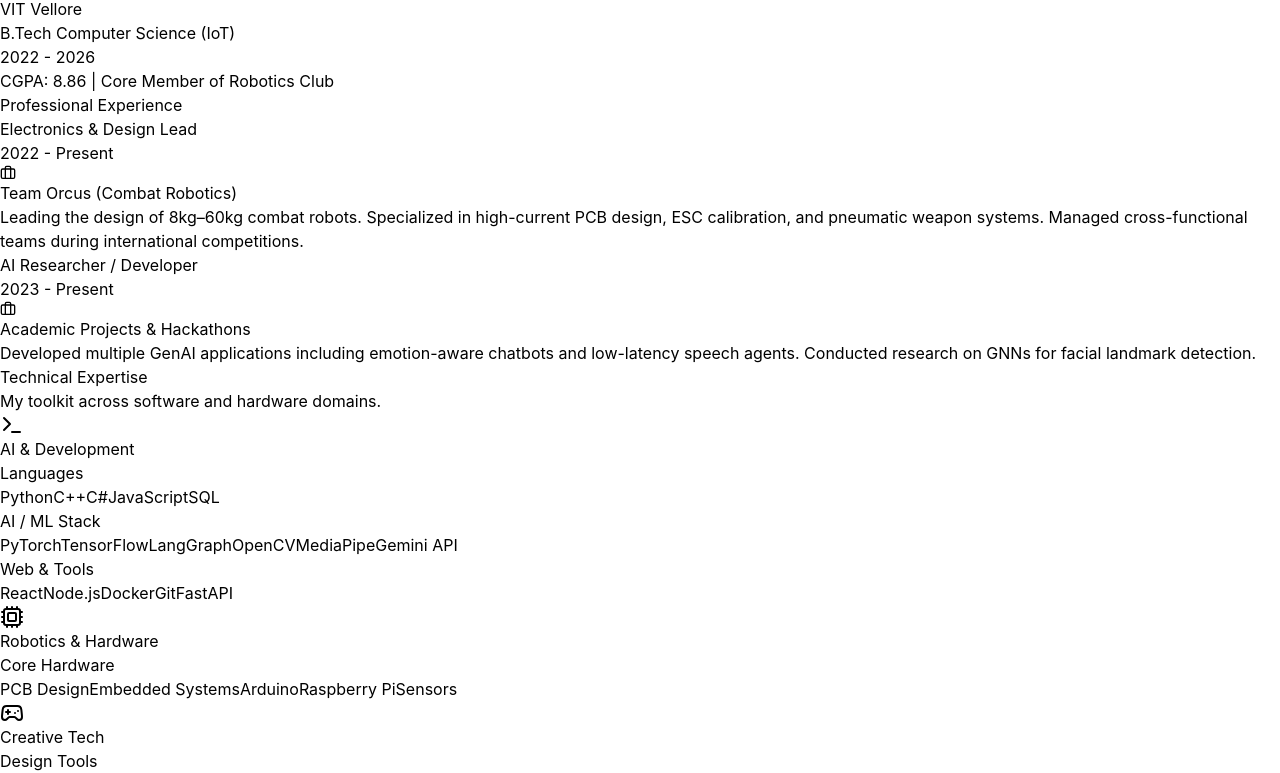
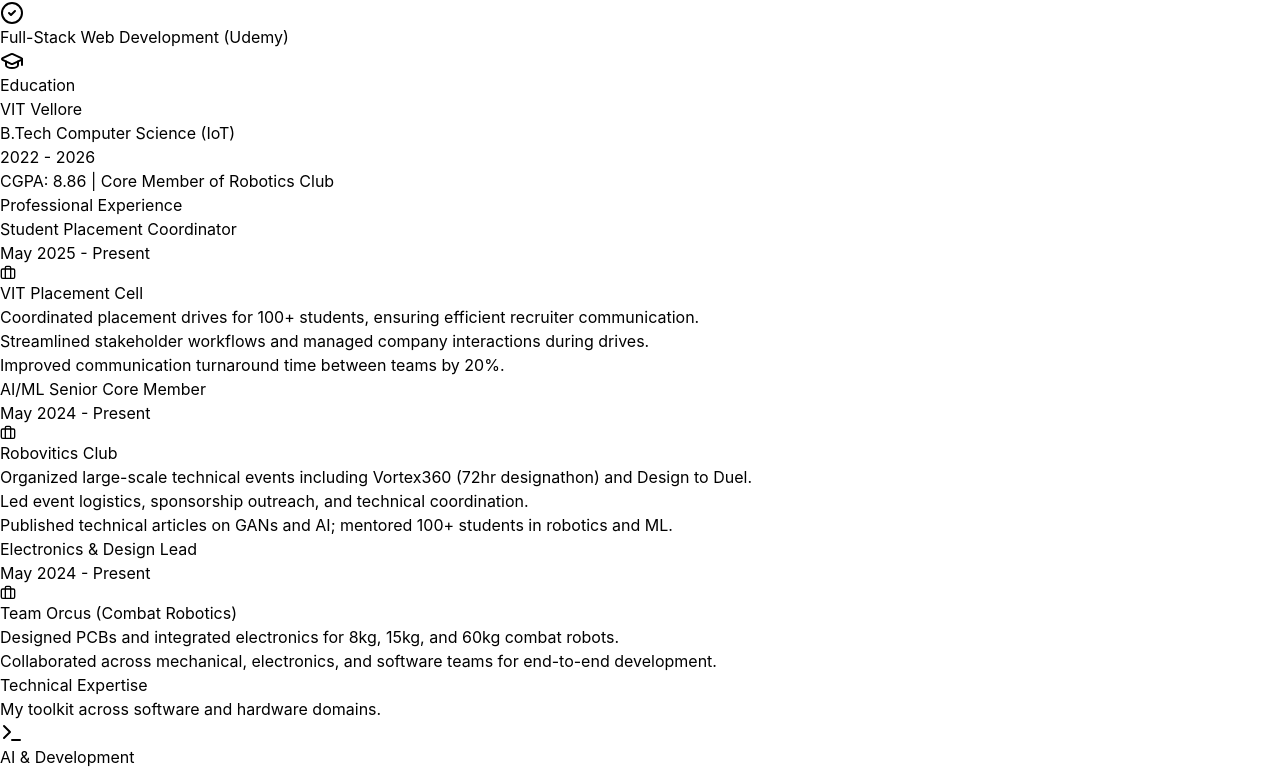
Before and after one commit to archit2004/my-portfolio, a React (Vite) app: page / in a window 1280 px wide. Shown: the part 1839-2612 px from the top of the page. Built offline with nearby package versions, Linux system fonts and the light colour scheme.

Commit message:
added git links and updated experience

```diff
--- a/src/App.jsx
+++ b/src/App.jsx
@@ -29,21 +29,39 @@
   location: "Vellore, India",
   email: "tiwariarchit2004@gmail.com",
   linkedin: "https://linkedin.com/in/archit-tiwari-a74972247",
-  resumeLink: "/Resume_ArchitTiwari.pdf"
+  github: "https://github.com/archit2004",
 };
 
+// UPDATED EXPERIENCE SECTION
 const EXPERIENCE = [
+  {
+    role: "Student Placement Coordinator",
+    company: "VIT Placement Cell",
+    period: "May 2025 - Present",
+    desc: [
+      "Coordinated placement drives for 100+ students, ensuring efficient recruiter communication.",
+      "Streamlined stakeholder workflows and managed company interactions during drives.",
+      "Improved communication turnaround time between teams by 20%."
+    ]
+  },
+  {
+    role: "AI/ML Senior Core Member",
+    company: "Robovitics Club",
+    period: "May 2024 - Present",
+    desc: [
+      "Organized large-scale technical events including Vortex360 (72hr designathon) and Design to Duel.",
+      "Led event logistics, sponsorship outreach, and technical coordination.",
+      "Published technical articles on GANs and AI; mentored 100+ students in robotics and ML."
+    ]
+  },
   {
     role: "Electronics & Design Lead",
     company: "Team Orcus (Combat Robotics)",
-    period: "2022 - Present",
-    desc: "Leading the design of 8kg–60kg combat robots. Specialized in high-current PCB design, ESC calibration, and pneumatic weapon systems. Managed cross-functional teams during international competitions."
-  },
-  {
-    role: "AI Researcher / Developer",
-    company: "Academic Projects & Hackathons",
-    period: "2023 - Present",
-    desc: "Developed multiple GenAI applications including emotion-aware chatbots and low-latency speech agents. Conducted research on GNNs for facial landmark detection."
+    period: "May 2024 - Present",
+    desc: [
+      "Designed PCBs and integrated electronics for 8kg, 15kg, and 60kg combat robots.",
+      "Collaborated across mechanical, electronics, and software teams for end-to-end development."
+    ]
   }
 ];
 
@@ -139,7 +157,8 @@
       {/* MOBILE HERO (Visible only on small screens) */}
       <div className="md:hidden flex flex-col items-center justify-center h-full px-6 text-center z-20 relative pt-20">
         <div className="w-32 h-32 rounded-full border-4 border-blue-500 overflow-hidden mb-6 shadow-blue-900/50 shadow-lg">
-           <img src="https://api.dicebear.com/7.x/avataaars/svg?seed=Archit&backgroundColor=b6e3f4&clothing=blazerAndShirt" alt="Archit" className="w-full h-full object-cover" />
+           {/* IMPORTANT: Ensure 'profile.jpeg' is inside the 'public' folder */}
+           <img src="/profile.jpeg" alt="Archit" className="w-full h-full object-cover" />
         </div>
         <h1 className="text-4xl font-bold text-white mb-2">{PROFILE.name}</h1>
         <p className="text-blue-400 font-medium mb-4">{PROFILE.role}</p>
@@ -212,6 +231,7 @@
         <div className="absolute top-1/2 left-1/2 -translate-x-1/2 -translate-y-1/2 z-20 pointer-events-none">
           <div className="relative group">
             <div className="absolute inset-0 bg-blue-500 blur-xl opacity-20 group-hover:opacity-40 transition rounded-full"></div>
+            {/* IMPORTANT: Ensure 'profile.jpeg' is inside the 'public' folder */}
             <img
               src="/profile.jpeg"
               alt="Profile"
@@ -339,7 +359,16 @@
                 <div className="text-blue-400 font-medium mb-3 flex items-center gap-2">
                   <Briefcase size={16} /> {exp.company}
                 </div>
-                <p className="text-slate-400 max-w-2xl">{exp.desc}</p>
+                {/* Renders as a bullet list if it's an array, otherwise simple text */}
+                {Array.isArray(exp.desc) ? (
+                  <ul className="list-disc pl-4 space-y-2 text-slate-400 max-w-2xl">
+                    {exp.desc.map((point, idx) => (
+                      <li key={idx} className="pl-1">{point}</li>
+                    ))}
+                  </ul>
+                ) : (
+                  <p className="text-slate-400 max-w-2xl">{exp.desc}</p>
+                )}
               </div>
             ))}
           </div>
@@ -454,7 +483,7 @@
               <a href={PROFILE.linkedin} target="_blank" rel="noreferrer" className="p-4 bg-slate-900 text-white rounded-xl hover:bg-slate-800 border border-slate-800 transition">
                 <Linkedin />
               </a>
-              <a href="#" className="p-4 bg-slate-900 text-white rounded-xl hover:bg-slate-800 border border-slate-800 transition">
+              <a href={PROFILE.github} target="_blank" rel="noreferrer" className="p-4 bg-slate-900 text-white rounded-xl hover:bg-slate-800 border border-slate-800 transition">
                 <Github />
               </a>
             </div>
```
